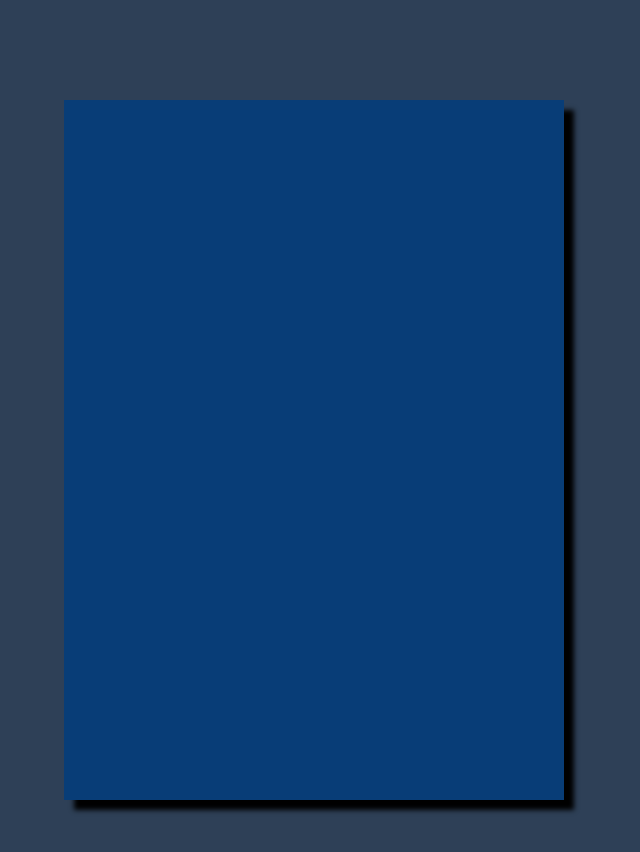
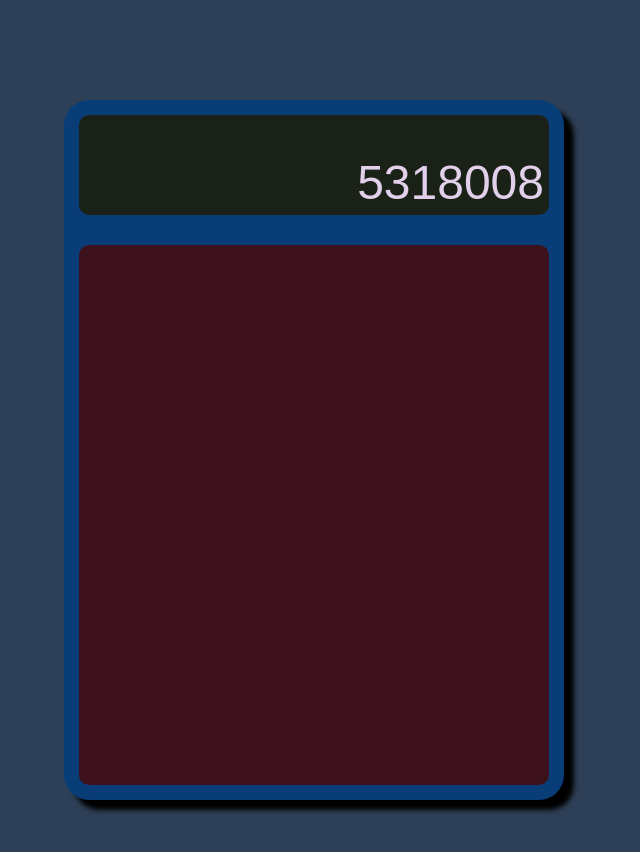
Before and after one commit to jamahadrummer/odin-calculator, a plain HTML site: page index.html in a window 1280 px wide. Shown: the whole page, without its empty margins (326-966 px from the left). Drawn offline with Linux system fonts and the light colour scheme.

Commit message:
style progress

```diff
--- a/index.html
+++ b/index.html
@@ -7,12 +7,17 @@
     <meta name="viewport" content="width=device-width, initial-scale=1.0">
     <link rel="stylesheet" href="./style.css">
     <script src="./app.js" defer></script>
-    <title>Document</title>
+    <title>Odin Calculator</title>
 </head>
 
 <body>
     <div class="blank"></div>
-    <div id="gridContainer"></div>
+    <div class="calcContainer">
+        <div class="display">
+            <div class="displayText">5318008</div>
+        </div>
+        <div class="buttonContainer"></div>
+    </div>
     <div class="blank"></div>
 </body>
 
--- a/style.css
+++ b/style.css
@@ -1,34 +1,57 @@
 body {
 	font-family: sans-serif;
-	color: #E2CFEA;
+	color: #e2cfea;
 	display: flex;
-	background-color: #2E4057;
+	background-color: #2e4057;
 	margin: 0;
 	/* flex-direction: column; */
 	align-items: center;
 	justify-content: flex-start;
-    height: 900px;
+	height: 900px;
 }
 
 .blank {
 	flex: 1;
 }
 
-#gridContainer {
-	background-color: #083D77;
+.calcContainer {
+	font-family: inherit;
 	color: inherit;
-	flex: 1;
-	display: grid;
-    min-width: 500px;
-	width: 500px;
+	background-color: #083d77;
+	flex: 0;
+	flex-direction: column;
+	display: flex;
+	min-width: 500px;
 	height: 700px;
+	border-radius: 25px;
 	box-shadow: 10px 10px 5px black;
 }
 
-.grid {
-	color: inherit;
+.display {
+	font-family: inherit;
+	font-size: 48px;
+	display: inherit;
+	flex-direction: column-reverse;
+	flex-basis: auto;
+	background-color: rgb(26, 34, 24);
+	border-radius: 10px;
+	height: 100px;
+	margin: 15px;
+}
+
+.displayText {
+	display: inherit;
+	flex-basis: auto;
+	justify-content: flex-end;
+	margin: 5px;
+}
+
+.buttonContainer {
 	font-family: inherit;
 	display: grid;
-	/* align-items: center;
-	justify-content: center; */
+	flex-grow: 1;
+	background-color: #3d121d;
+	border-radius: 10px;
+	margin: 15px;
+	grid: initial
 }
```
